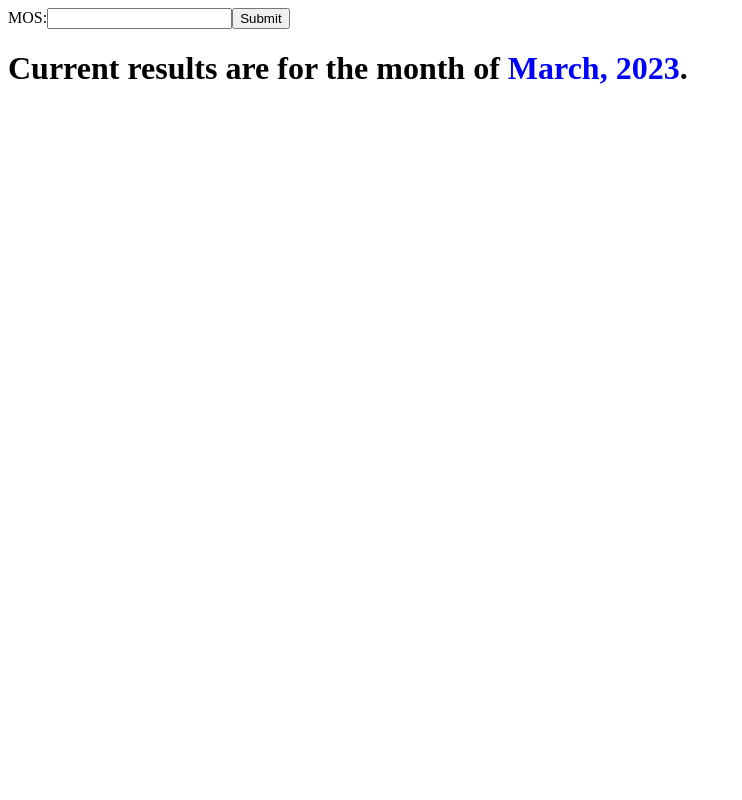
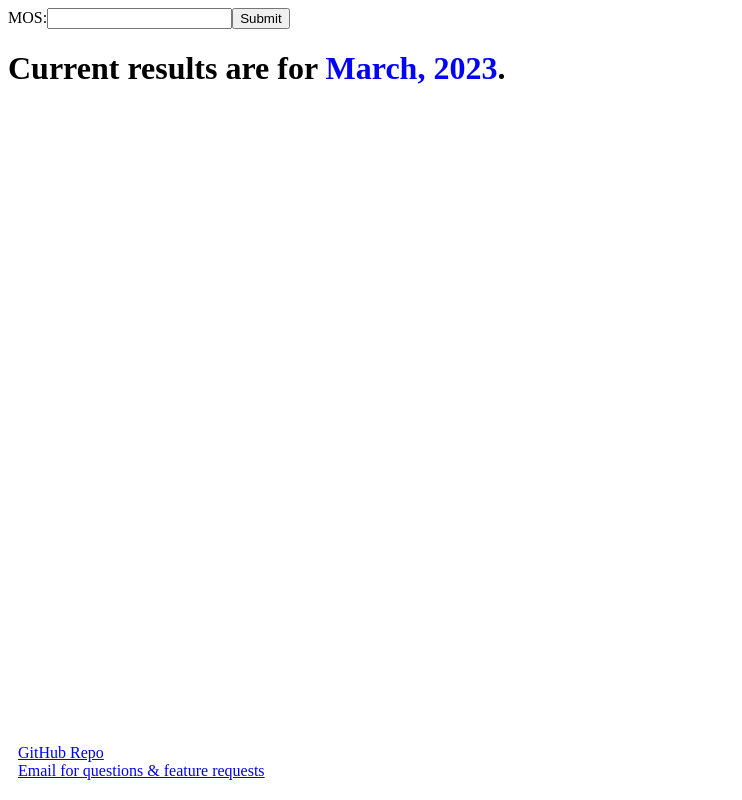
Before and after one commit to jterwilliger30/pointcutoff.com, a React (Create React App) app: page / in a window 1280 px wide. Shown: the whole page, without its empty margins (0-742 px from the left). Built offline with nearby package versions, Linux system fonts and the light colour scheme.

Commit message:
Small changes from prod server

```diff
--- a/src/App.css
+++ b/src/App.css
@@ -5,3 +5,12 @@
 .month {
     color: blue;
 }
+
+#footer {
+            position: fixed;
+            padding: 10px 10px 0px 10px;
+            bottom: 0;
+            width: 98%;
+            /* Height of the footer*/
+            height: 40px;
+        }
--- a/src/components/mos_form.js
+++ b/src/components/mos_form.js
@@ -37,8 +37,12 @@ function Create() {
 
         </input>
         <button type="submit">Submit</button>
-        <h1>Current results are for the month of <span class="month">March, 2023</span>.</h1>
+        <h1>Current results are for <span class="month">March, 2023</span>.</h1>
         <p id="demo"></p>
+	<p id="footer">
+	<a href="https://github.com/jterwilliger30/pointcutoff.com">GitHub Repo</a>  <br />
+	<a href="mailto:jterwilliger30@gmail.com">Email for questions & feature requests</a>
+	</p>
         </form>
 
 
```
Also changed, not shown: 2 other files (tests, documents, lock files or other folders).
